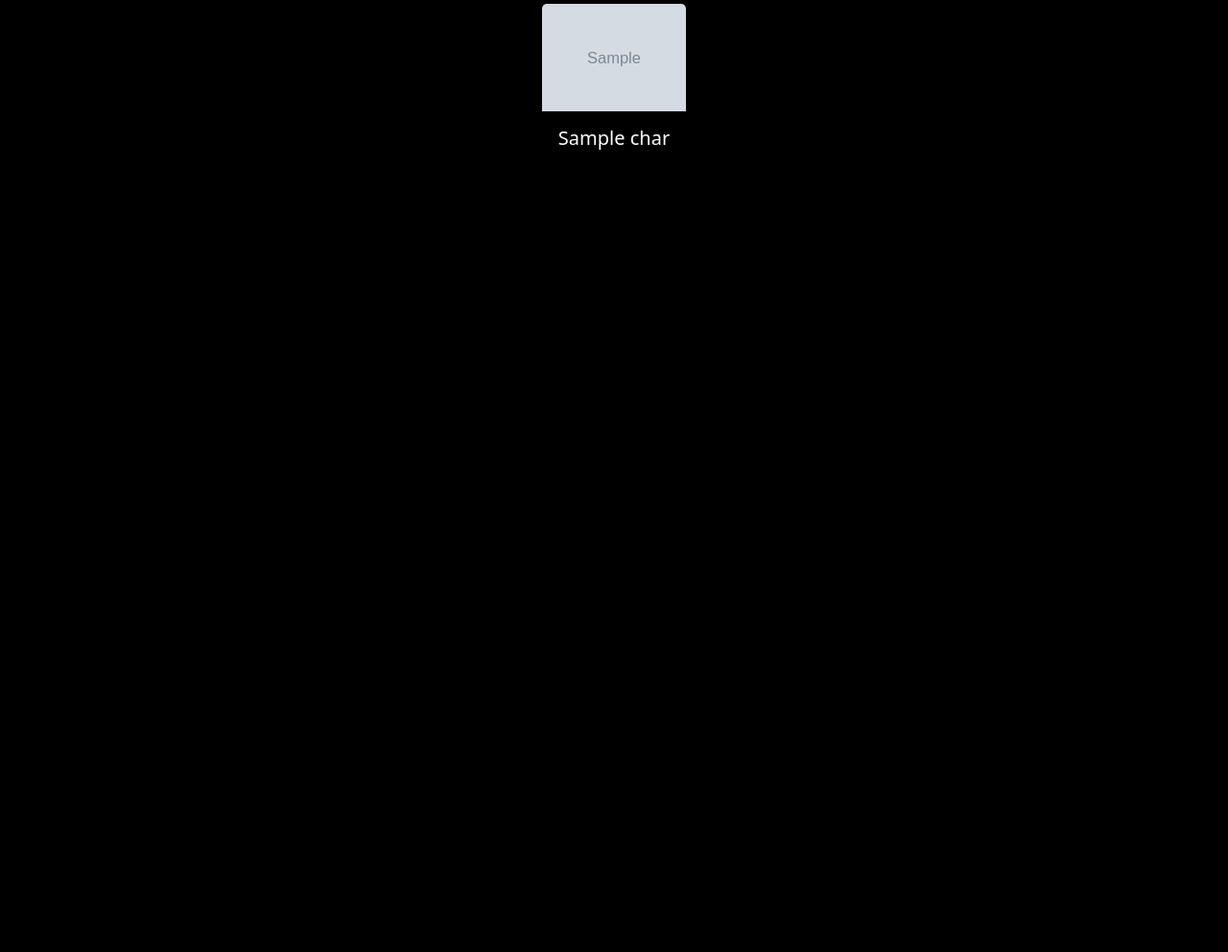
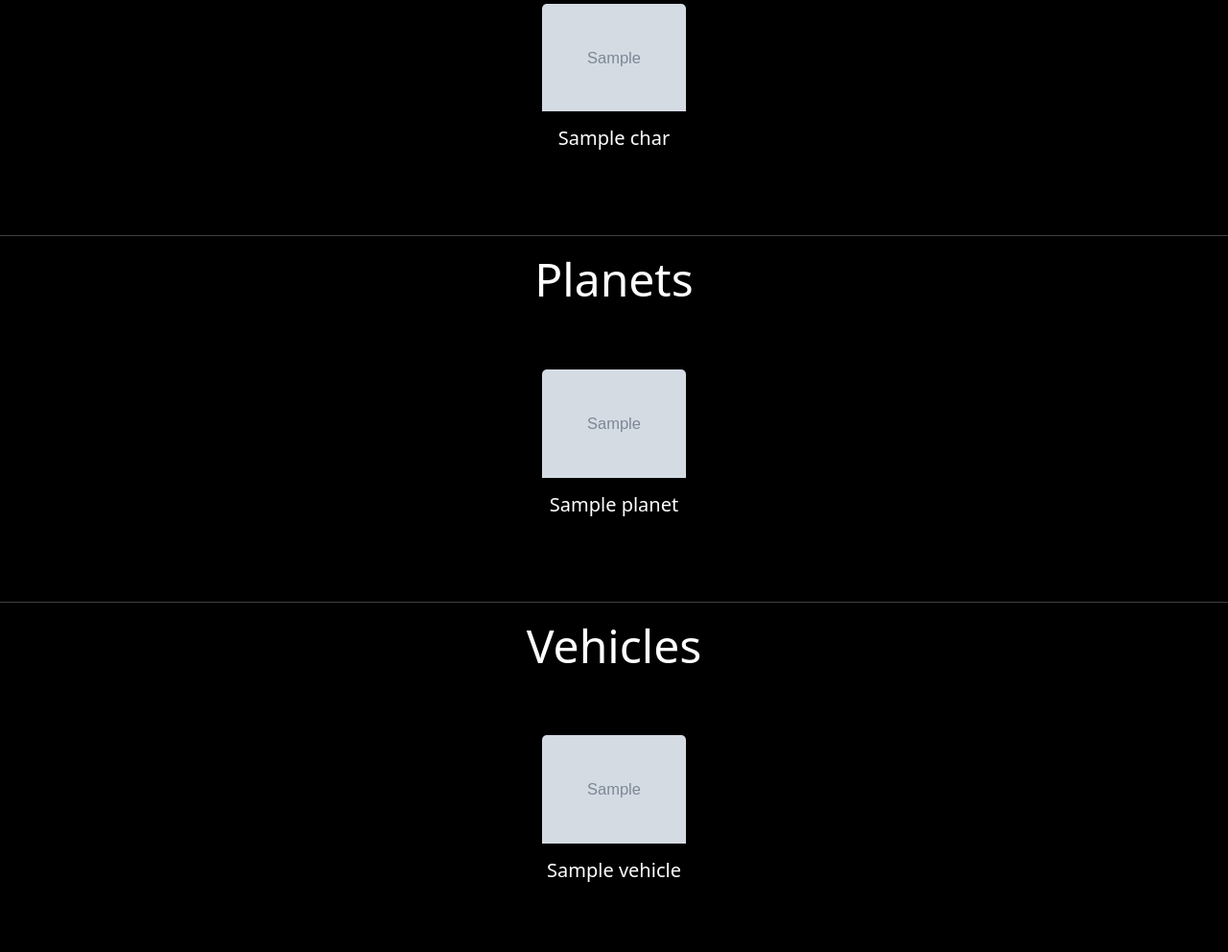
Before and after one commit to steven-sl/starwars, a Django app: template starwars/templates/film_view.html in a window 1280 px wide. Shown: the part 537-1529 px from the top of the page at 96% size. Before the commit the page ends 693 px from the top, so only its background shows below. Run offline with Django 4.2, Linux system fonts and the light colour scheme; the template is opened without the code that fills it: most values are stand-ins (such as "Sample title", 1, 10 or a date in 2020); grey boxes marked "Sample" are stand-in pictures.

Commit message:
Implement planet and vehicles list in details view

```diff
--- a/starwars/templates/film_view.html
+++ b/starwars/templates/film_view.html
@@ -41,5 +41,35 @@
   </div>
 
 
+  <hr style="color: white">
+<p class="display-5 text-center section-title">Planets</p>
 
+<div class="card-group">
+
+  {% for planet in film_planets%}
+  <!-- code in CSS later -->
+  <div class="card d-flex align-items-center justify-content-center m-5" style="background-color: black; color: white;">
+    <img src="{% static film.img_url %}" class="card-img-top "style="width:150px">
+    <div class="card-body">
+      <h5 class="card-title">{{planet.name}}</h5>
+    </div>
+  </div>
+  {% endfor %}
+  </div>
+
+  <hr style="color: white">
+  <p class="display-5 text-center section-title">Vehicles</p>
+
+  <div class="card-group">
+
+    {% for vehicle in film_vehicles%}
+    <!-- code in CSS later -->
+    <div class="card d-flex align-items-center justify-content-center m-5" style="background-color: black; color: white;">
+      <img src="{% static film.img_url %}" class="card-img-top "style="width:150px">
+      <div class="card-body">
+        <h5 class="card-title">{{vehicle.name}}</h5>
+      </div>
+    </div>
+    {% endfor %}
+    </div>
 {% endblock %}
```
Also changed, not shown: starwars/views/def_view.py (+26 -1 lines).
